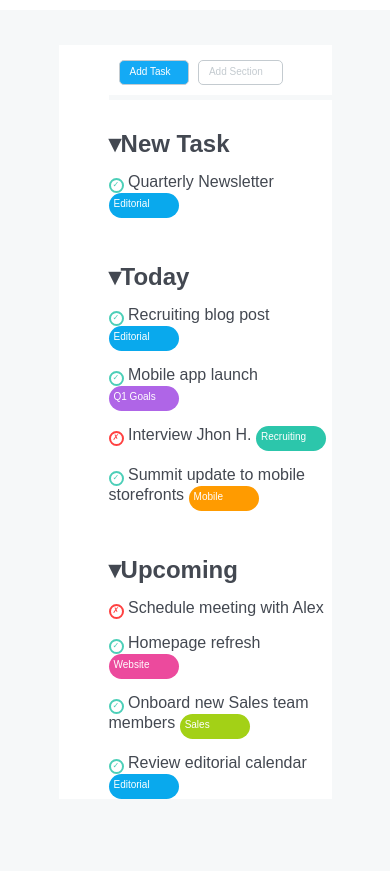
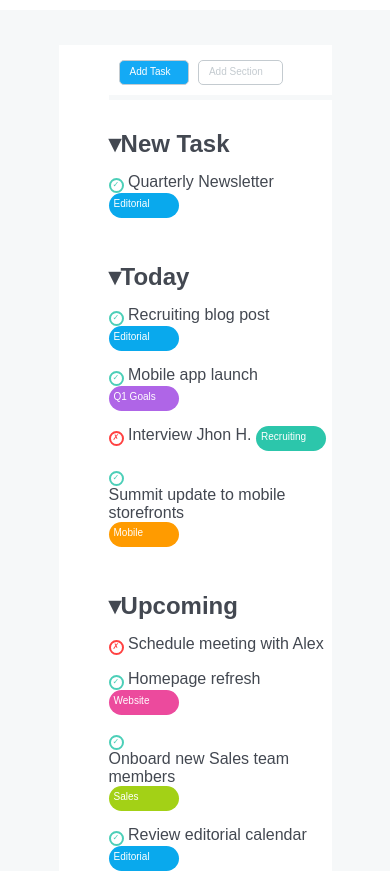
Before and after one commit to AngelaFerraro18/html-css-toboolist, a plain HTML site: page index.html in a window 390 px wide. Shown: the part 92-963 px from the top of the page. Before the commit the page ends 891 px from the top, so only its background shows below. Drawn offline with Linux system fonts and the light colour scheme.

Commit message:
feat: correzione tag elenco

```diff
--- a/css/style.css
+++ b/css/style.css
@@ -144,3 +144,7 @@ h2 {
 .pulsanti-menù.colore-lime{
     background-color: #a3d116;
 }
+
+p{
+    display: inline-block
+}
--- a/index.html
+++ b/index.html
@@ -40,7 +40,7 @@
                 <div class="simbolo-spunta">
                     <nav>&#10003;</nav>
                 </div>
-                <subtitle>Quarterly Newsletter</subtitle>
+                <p>Quarterly Newsletter</p>
                 <div class="pulsanti-menù">
                     <nav>Editorial</nav>
                 </div>
@@ -52,7 +52,7 @@
                     <div class="simbolo-spunta">
                         <nav>&#10003;</nav>
                     </div>
-                    <subtitle>Recruiting blog post</subtitle>
+                    <p>Recruiting blog post</p>
                     <div class="pulsanti-menù">
                         <nav>Editorial</nav>
                     </div>
@@ -62,7 +62,7 @@
                     <div class="simbolo-spunta">
                         <nav>&#10003;</nav>
                     </div>
-                    <subtitle>Mobile app launch</subtitle>
+                    <p>Mobile app launch</p>
                     <div class="pulsanti-menù colore-viola">
                         <nav>Q1 Goals</nav>
                     </div>
@@ -72,7 +72,7 @@
                     <div class="spunta-cross">
                         <nav>&#10007;</nav>
                     </div>
-                    <subtitle>Interview Jhon H.</subtitle>
+                    <p>Interview Jhon H.</p>
                     <div class="pulsanti-menù colore-verde">
                         <nav>Recruiting</nav>
                     </div>
@@ -82,7 +82,7 @@
                     <div class="simbolo-spunta">
                         <nav>&#10003;</nav>
                     </div>
-                    <subtitle>Summit update to mobile storefronts</subtitle>
+                    <p>Summit update to mobile storefronts</p>
                     <div class="pulsanti-menù colore-arancio">
                         <nav>Mobile</nav>
                     </div>
@@ -96,14 +96,14 @@
                     <div class="spunta-cross">
                         <nav>&#10007;</nav>
                     </div>
-                    <subtitle>Schedule meeting with Alex</subtitle>
+                    <p>Schedule meeting with Alex</p>
                 </div>
 
                 <div class="spaziatura">
                     <div class="simbolo-spunta">
                         <nav>&#10003;</nav>
                     </div>
-                    <subtitle>Homepage refresh</subtitle>
+                    <p>Homepage refresh</p>
                     <div class="pulsanti-menù colore-rosa">
                         <nav>Website</nav>
                     </div>
@@ -113,7 +113,7 @@
                     <div class="simbolo-spunta">
                         <nav>&#10003;</nav>
                     </div>
-                    <subtitle>Onboard new Sales team members</subtitle>
+                    <p>Onboard new Sales team members</p>
                     <div class="pulsanti-menù colore-lime">
                         <nav>Sales</nav>
                     </div>
@@ -123,7 +123,7 @@
                     <div class="simbolo-spunta">
                         <nav>&#10003;</nav>
                     </div>
-                    <subtitle>Review editorial calendar</subtitle>
+                    <p>Review editorial calendar</p>
                     <div class="pulsanti-menù">
                         <nav>Editorial</nav>
                     </div>
```
